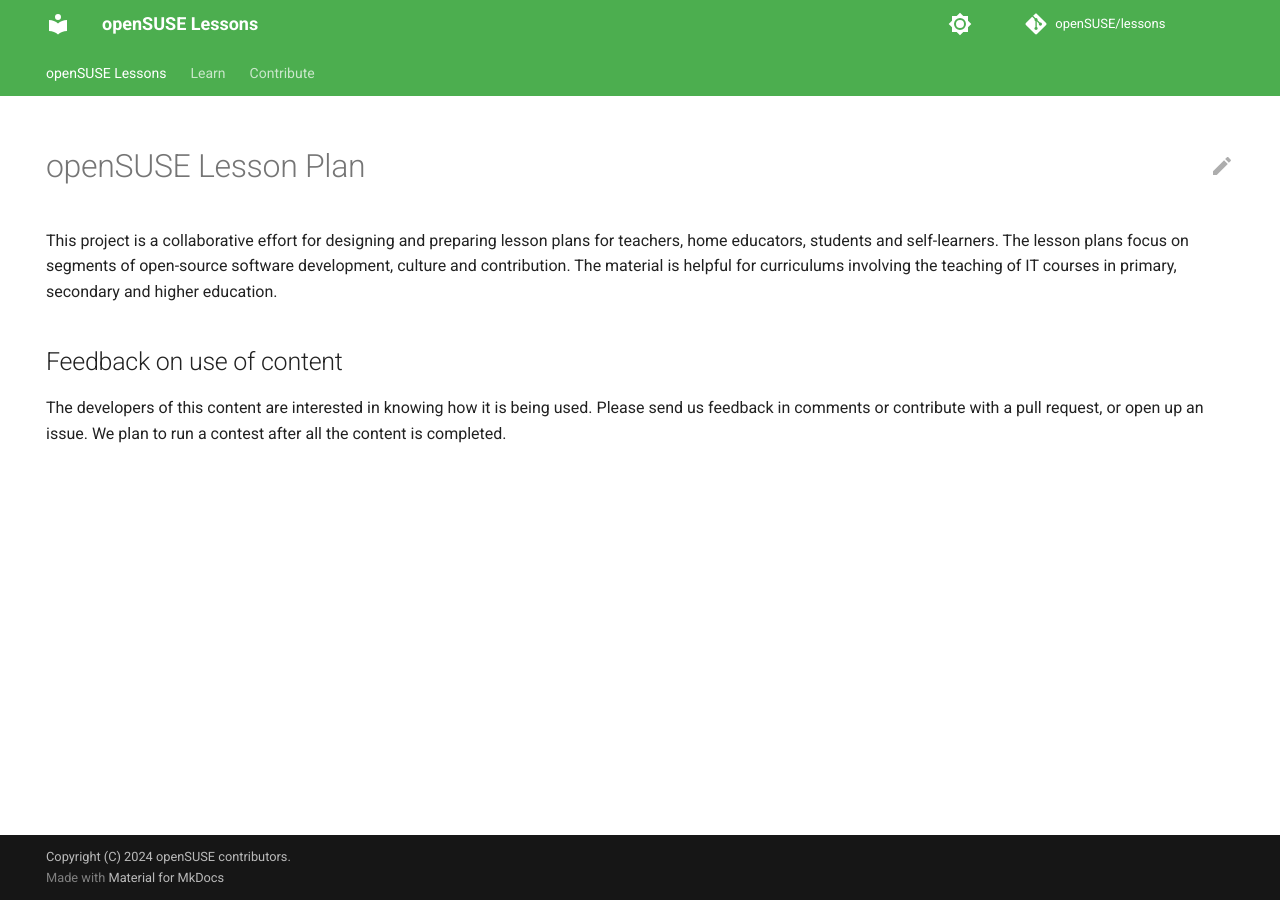
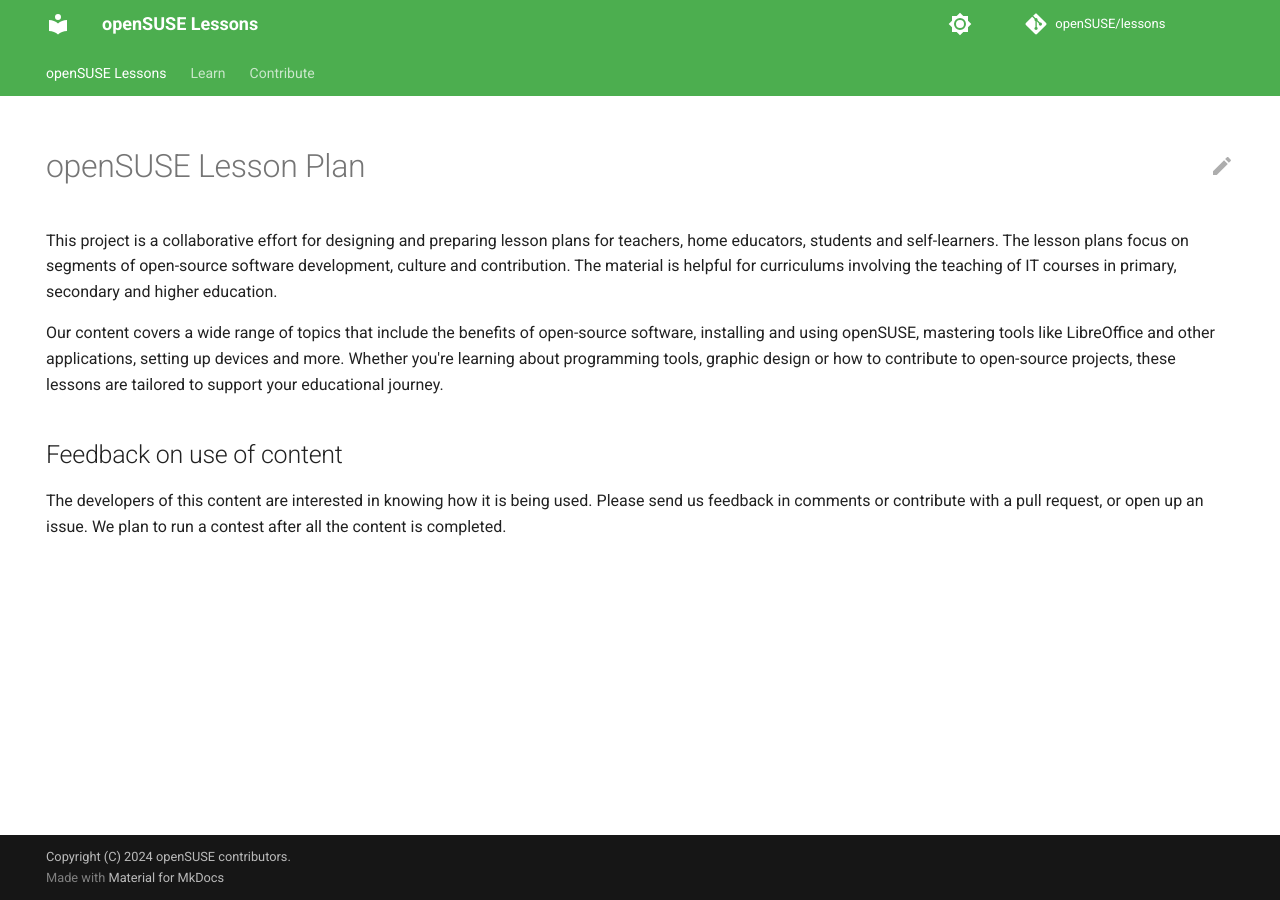
Before and after one commit to openSUSE/lessons, an MkDocs documentation site: the page built from docs/index.md, in a window 1280 px wide. Built offline with MkDocs 1.6.1 and Material for MkDocs 9.7.7, drawn with Linux system fonts in a browser that asks for light colours; comment, search, counter and statistics services are not loaded.

Commit message:
Update index.md

```diff
--- a/docs/index.md
+++ b/docs/index.md
@@ -8,6 +8,8 @@
 
 This project is a collaborative effort for designing and preparing lesson plans for teachers, home educators, students and self-learners. The lesson plans focus on segments of open-source software development, culture and contribution. The material is helpful for curriculums involving the teaching of IT courses in primary, secondary and higher education.
 
+Our content covers a wide range of topics that include the benefits of open-source software, installing and using openSUSE, mastering tools like LibreOffice and other applications, setting up devices and more. Whether you're learning about programming tools, graphic design or how to contribute to open-source projects, these lessons are tailored to support your educational journey.
+
 ## Feedback on use of content
 
 The developers of this content are interested in knowing how it is being used. Please send us feedback in comments or contribute with a pull request, or open up an issue. We plan to run a contest after all the content is completed.
```
